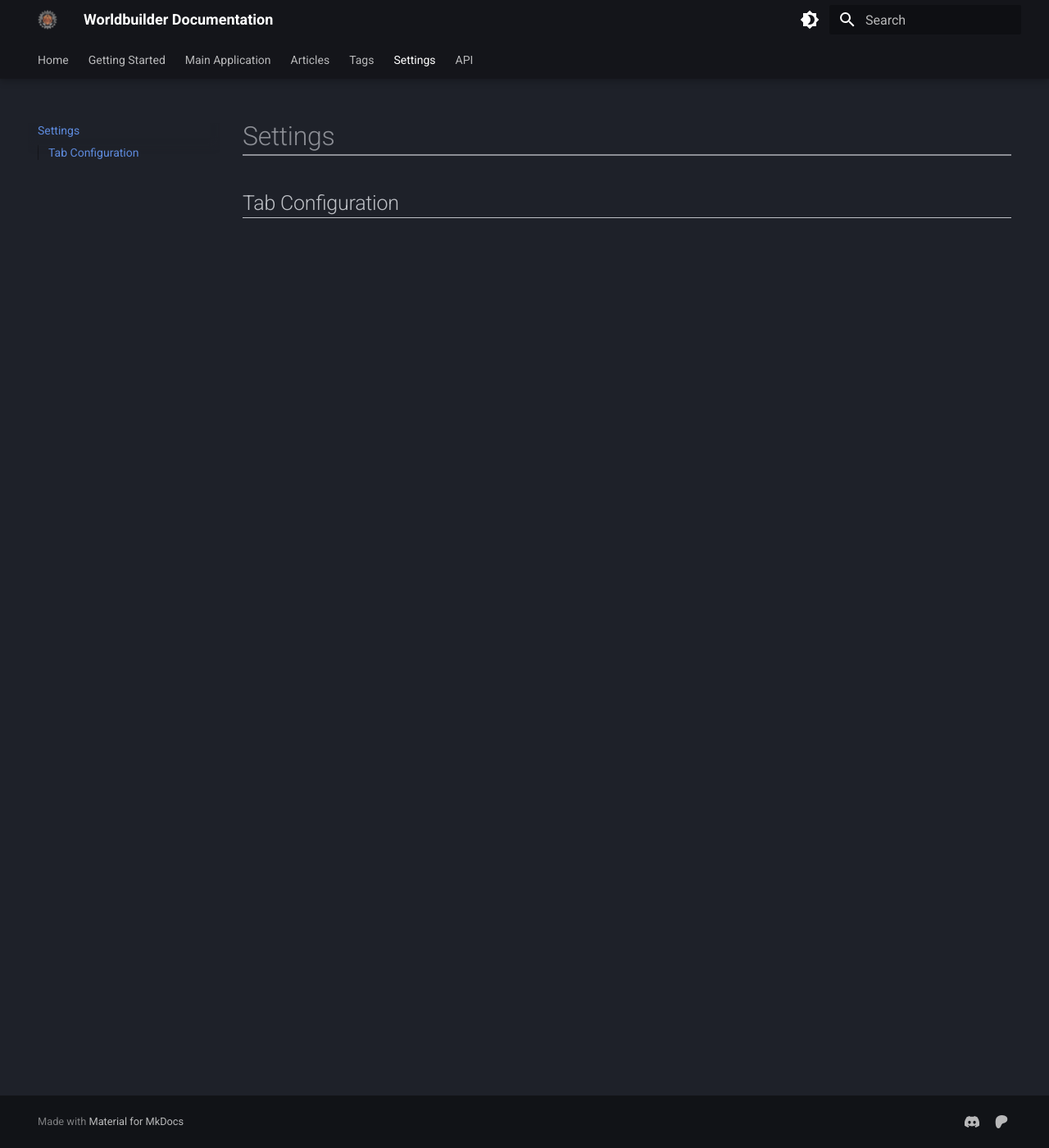
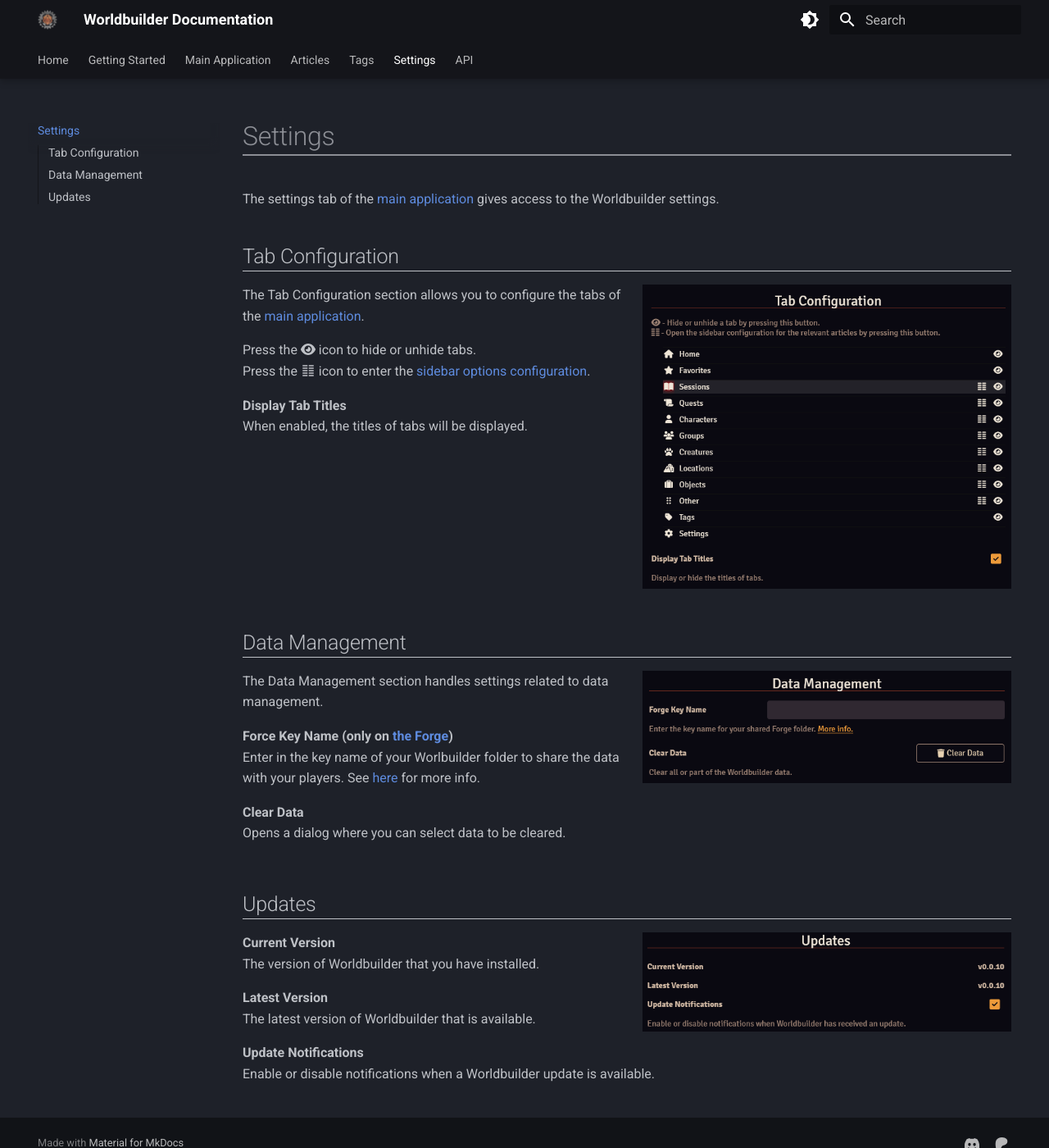
Before and after one commit to MaterialFoundry/Worldbuilder, an MkDocs documentation site: the page built from docs/settings.md, in a window 1280 px wide and 1400 px high. Shown: the whole window at 82% size. Built offline with MkDocs 1.6.1 and Material for MkDocs 9.7.7, drawn with Linux system fonts in a browser that asks for light colours.

Commit message:
updated documentation and versions.json

```diff
--- a/docs/settings.md
+++ b/docs/settings.md
@@ -1 +1,41 @@
+The settings tab of the [main application](./mainApplication/mainApplication.md) gives access to the Worldbuilder settings.
+
 ## Tab Configuration
+<div class="imgContainer"><img src="../img/settings/tabConfiguration.png"></div>
+
+The Tab Configuration section allows you to configure the tabs of the [main application](./mainApplication/mainApplication.md).
+
+Press the :fontawesome-solid-eye: icon to hide or unhide tabs.<br>
+Press the :material-format-columns: icon to enter the [sidebar options configuration](./articles/sidebarOptions.md).
+
+<b>Display Tab Titles</b><br>
+When enabled, the titles of tabs will be displayed.
+
+<div class="clear"></div>
+
+## Data Management
+<div class="imgContainer"><img src="../img/settings/dataManagement.png"></div>
+
+The Data Management section handles settings related to data management.
+
+<b>Force Key Name (only on [the Forge](https://forge-vtt.com/))</b><br>
+Enter in the key name of your Worlbuilder folder to share the data with your players. See [here](./gettingStarted.md#the-forge) for more info.
+
+<b>Clear Data</b><br>
+Opens a dialog where you can select data to be cleared.
+
+<div class="clear"></div>
+
+## Updates
+<div class="imgContainer"><img src="../img/settings/updates.png"></div>
+
+<b>Current Version</b><br>
+The version of Worldbuilder that you have installed.
+
+<b>Latest Version</b><br>
+The latest version of Worldbuilder that is available.
+
+<b>Update Notifications</b><br>
+Enable or disable notifications when a Worldbuilder update is available.
+
+<div class="clear"></div>
--- a/versions.json
+++ b/versions.json
@@ -1,3 +1,3 @@
 {
-    "module": "0.0.10"
+    "module": "0.1.0"
 }
```
Also changed, not shown: docs/gettingStarted.md (+1 -1 lines), readme.md (added, +5 -0 lines), todo.md (deleted, +0 -6 lines), docs/img/settings/.thumb/updates.png.jpg (added), docs/img/settings/updates.png (added).
